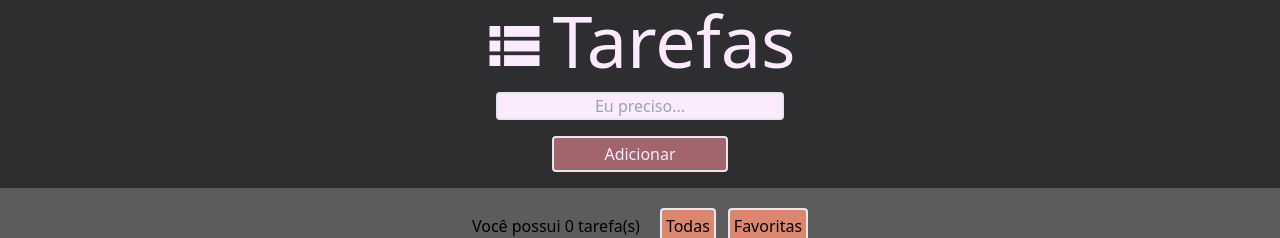
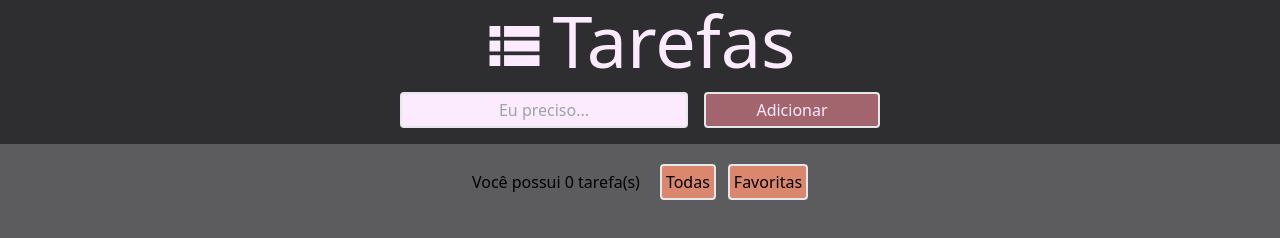
Before and after one commit to ricierirossi/my-todo-list, a Vue app: page / in a window 1280 px wide. Shown: the top 238 px of the page. Built offline with nearby package versions, Linux system fonts and the light colour scheme; no server answers.

Commit message:
Add screens size

```diff
--- a/tailwind.config.js
+++ b/tailwind.config.js
@@ -16,6 +16,9 @@ module.exports = {
         },
         screens: {
             smaller: "382px",
+            sm: "640px",
+            md: "768px",
+            lg: "1024px	",
         },
     },
     plugins: [],
```
